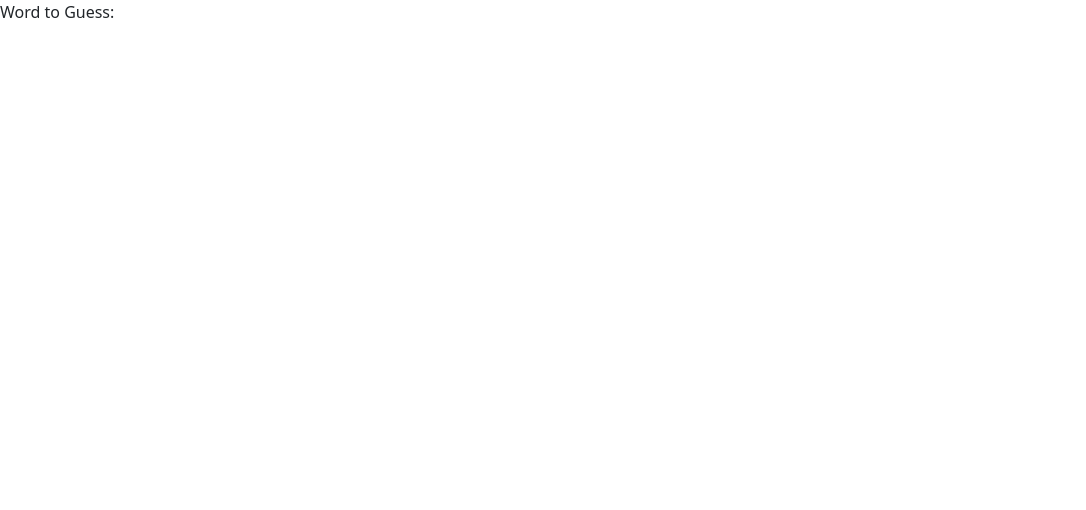
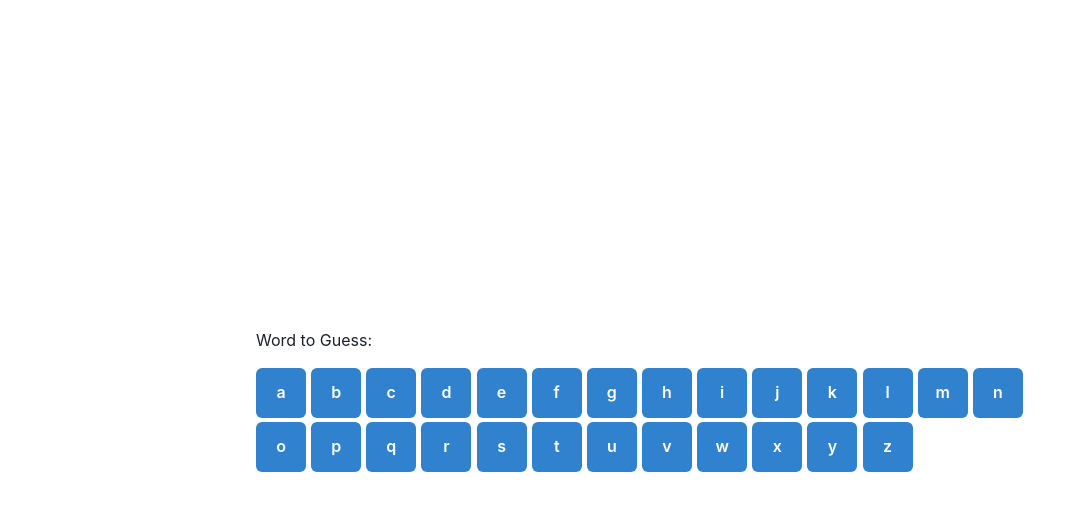
Before and after one commit to patrickdeleon778/Hangman_Repo, a React (Vite) app in the folder hangman-project/: page / in a window 1280 px wide. Shown: the top 510 px of the page, without its empty margins (0-1086 px from the left). Built offline with nearby package versions, Linux system fonts and the light colour scheme; no server answers.

Commit message:
Trying to see if I can do this project in chakra

```diff
--- a/hangman-project/package.json
+++ b/hangman-project/package.json
@@ -9,8 +9,12 @@
     "preview": "vite preview"
   },
   "dependencies": {
+    "@chakra-ui/react": "^2.8.0",
+    "@emotion/react": "^11.11.1",
+    "@emotion/styled": "^11.11.0",
     "axios": "^1.4.0",
     "bootstrap": "^5.3.1",
+    "framer-motion": "^10.15.1",
     "react": "^18.2.0",
     "react-dom": "^18.2.0"
   },
--- a/hangman-project/src/App.tsx
+++ b/hangman-project/src/App.tsx
@@ -1,14 +1,20 @@
-import { useState } from 'react';
-import './App.css'
-import Words from './components/Words';
+import { useState } from "react";
+import "./App.css";
+import Words from "./components/Words";
+import ButtonLetters from "./components/ButtonLetters";
+import { Box, Center, Flex } from "@chakra-ui/react";
 
 function App() {
-
   return (
-    <div className="App">
-      <Words/>
-    </div>
-  )
+    <Center minHeight="100vh">
+      <Box maxWidth="800px" width="100%" px={4}>
+        <Words />
+        <Box>
+          <ButtonLetters />
+        </Box>
+      </Box>
+    </Center>
+  );
 }
 
-export default App
+export default App;
--- /dev/null
+++ b/hangman-project/src/components/ButtonLetters.tsx
@@ -0,0 +1,28 @@
+import { Button, Grid, GridItem } from "@chakra-ui/react"
+
+const ButtonLetters = () => {
+
+    const letters = ["a", "b", "c", "d", "e", "f", "g", "h", "i", "j", "k", "l", "m", "n", "o", "p", "q", "r", "s", "t", "u", "v", "w", "x", "y", "z"]
+
+
+
+    return (
+        <Grid templateColumns="repeat(auto-fit, minmax(50px, 1fr))" gap={"1"}>
+
+          {letters.map((letter) => (
+            <Button
+              colorScheme="blue"
+              key={letter}
+              padding='0'
+              width='50px'
+              height='50px'
+              fontSize='1rem'
+            >
+              {letter}
+            </Button>
+          ))}
+        </Grid>
+      );
+}
+
+export default ButtonLetters
--- a/hangman-project/src/main.tsx
+++ b/hangman-project/src/main.tsx
@@ -3,9 +3,12 @@ import ReactDOM from 'react-dom/client'
 import App from './App'
 import './index.css'
 import 'bootstrap/dist/css/bootstrap.css';
+import { ChakraProvider } from '@chakra-ui/react'
 
 ReactDOM.createRoot(document.getElementById('root') as HTMLElement).render(
   <React.StrictMode>
-    <App />
+    <ChakraProvider>
+      <App />
+    </ChakraProvider>
   </React.StrictMode>,
 )
```
Also changed, not shown: hangman-project/src/components/Words.tsx (+0 -37 lines), 1 other file (tests, documents, lock files or other folders).
